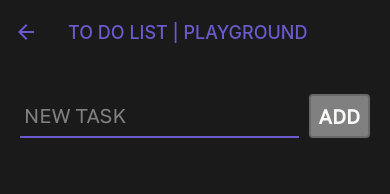
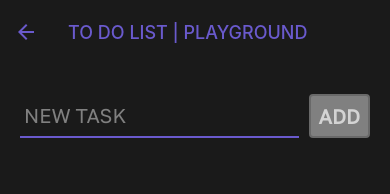
Before and after one commit to santio89/playground-react-native, a React Native app: screen /ToDoList in a window 390 px wide. Shown: the top 194 px of the page. Built offline with nearby package versions, Linux system fonts and the light colour scheme.

Commit message:
small fix

```diff
--- a/components/ListItem.jsx
+++ b/components/ListItem.jsx
@@ -14,15 +14,13 @@ export default function ListItem({ items, setItems, item, modalVisible, setModal
     }, [itemComplete])
 
     return (
-        <View style={[styles.listItemContainer, modalVisible.active && modalVisible.id === item.id && styles.grayScale]}>
-            <TouchableOpacity style={[styles.listItem, itemComplete && styles.listItemComplete, altColorTheme && styles.altListItem, itemComplete && altColorTheme && styles.altListItemComplete]} onPress={() => setItemComplete(itemComplete => !itemComplete)}>
+        <View style={styles.listItemContainer}>
+            <TouchableOpacity style={[styles.listItem, itemComplete && styles.listItemComplete, altColorTheme && styles.altListItem, itemComplete && altColorTheme && styles.altListItemComplete, modalVisible.active && modalVisible.id === item.id && styles.listItemModalSelected]} onPress={() => setItemComplete(itemComplete => !itemComplete)}>
 
-                <Text style={[styles.listItemText, itemComplete && styles.grayScale]}> <Text style={[styles.listItemIndicator, altColorTheme && styles.altListItemIndicator, itemComplete && styles.grayScale]}>●&nbsp;</Text> <Text style={itemComplete && [styles.lineThrough, styles.grayScale]}>{item.text}</Text></Text>
+                <Text style={[styles.listItemText, itemComplete && {color: 'darkgray'}]}> <Text style={[styles.listItemIndicator, altColorTheme && styles.altListItemIndicator, itemComplete && {color: 'darkgray'}, modalVisible.active && modalVisible.id === item.id && {color: 'dimgray'}]}>●&nbsp;</Text> <Text style={[itemComplete && [styles.lineThrough, {color: 'darkgray'}], modalVisible.active && modalVisible.id === item.id  && {color: 'lightgray'}]}>{item.text}</Text></Text>
                 <TouchableOpacity onPress={() => setModalVisible({ active: true, id: item.id })}>
-                    <Text style={styles.listItemDelete}>X</Text>
+                    <Text style={[styles.listItemDelete, modalVisible.active && modalVisible.id === item.id && {color: 'dimgray'}]}>X</Text>
                 </TouchableOpacity>
-
-
             </TouchableOpacity>
         </View>
     )
@@ -34,19 +32,23 @@ const styles = StyleSheet.create({
         width: '100%',
     },
     listItem: {
-        color: Constants.colorWhite,
         fontSize: 40,
         marginBottom: 10,
+        color: Constants.colorWhite,
         backgroundColor: Constants.colorPrimary,
+        borderColor: Constants.colorPrimaryDark,
         borderRadius: 4,
         padding: 8,
         flexDirection: 'row',
         justifyContent: 'space-between',
         alignItems: 'center',
-        borderColor: Constants.colorPrimaryDark,
         borderStyle: 'solid',
         borderWidth: 2,
         width: '100%',
+    },
+    listItemModalSelected: {
+        backgroundColor: 'gray',
+        borderColor: 'dimgray',
     },
     listItemComplete: {
         borderStyle: 'dotted',
@@ -77,10 +79,6 @@ const styles = StyleSheet.create({
     lineThrough: {
         textDecorationLine: 'line-through',
     },
-    grayScale: {
-        color: 'darkgray',
-        filter: 'grayscale(1)'
-    },
     /* for alt color theme */
     altListItem: {
         backgroundColor: Constants.colorSecondary,
--- a/package.json
+++ b/package.json
@@ -25,7 +25,6 @@
     "react": "18.2.0",
     "react-dom": "18.2.0",
     "react-native": "0.71.6",
-    "react-native-get-random-values": "~1.8.0",
     "react-native-maps": "1.3.2",
     "react-native-safe-area-context": "4.5.0",
     "react-native-screens": "~3.20.0",
@@ -34,8 +33,7 @@
     "react-redux": "^8.0.5",
     "redux": "^4.2.1",
     "redux-persist": "^6.0.0",
-    "redux-thunk": "^2.4.2",
-    "uuid": "^9.0.0"
+    "redux-thunk": "^2.4.2"
   },
   "devDependencies": {
     "@babel/core": "^7.20.0"
--- a/screens/ToDoList.jsx
+++ b/screens/ToDoList.jsx
@@ -64,7 +64,7 @@ export default function ToDoList({ navigation }) {
                         <TextInput value={input} onChangeText={input => setInput(input)} onSubmitEditing={() => { addItem({ id: uuid.v4(), text: input }); setInput('') }} placeholder={text.newTask} placeholderTextColor="#808080" style={[styles.input, !darkMode && styles.colorDark, altColorTheme && styles.altInput]} />
 
                         <TouchableOpacity disabled={btnDisabled} onPress={() => { addItem({ id: uuid.v4(), text: input, completed: false }); setInput('') }} style={[styles.buttonAddContainer, altColorTheme && styles.buttonAddContainer, altColorTheme && styles.altButtonAddContainer, btnDisabled && styles.buttonDisabled]}>
-                            <Text style={styles.buttonAdd}>
+                            <Text style={[styles.buttonAdd, , btnDisabled && {color: 'lightgray'}]}>
                                 {text.add}
                             </Text>
                         </TouchableOpacity>
```
Also changed, not shown: 1 other file (tests, documents, lock files or other folders).
